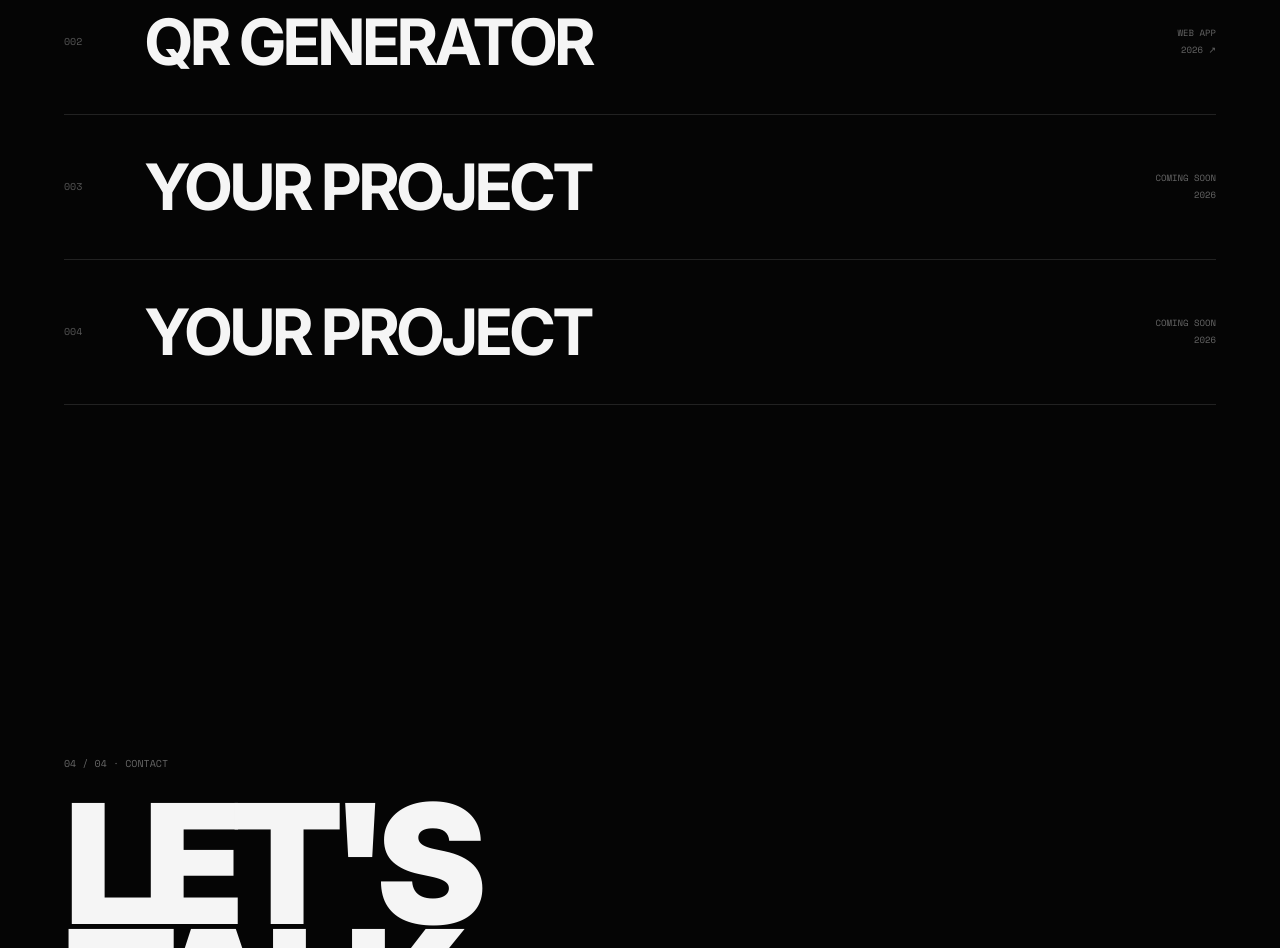
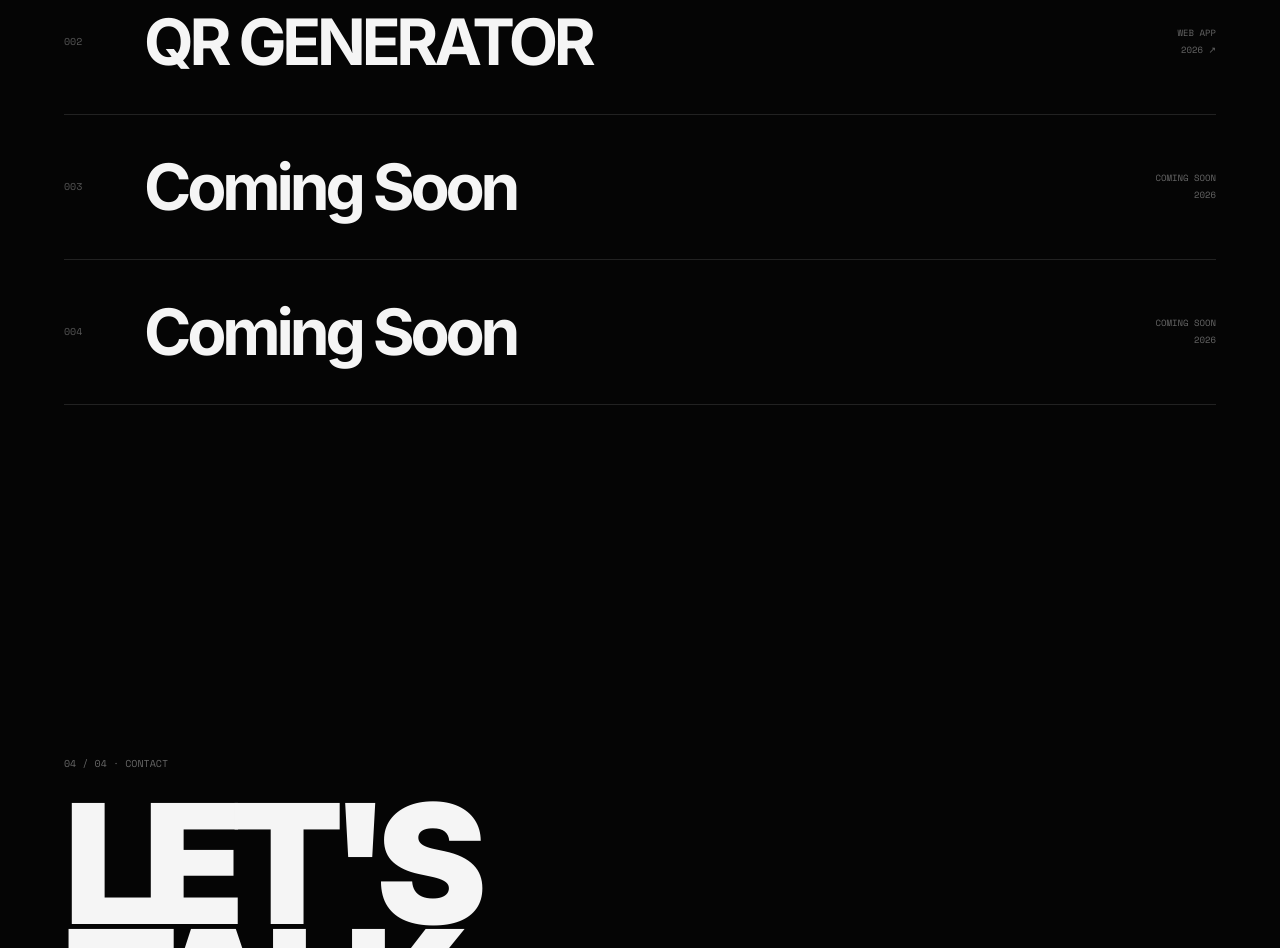
Before and after one commit to ARTHXYZ322/arthexe, a plain HTML site: page index.html in a window 1280 px wide. Shown: the part 2951-3899 px from the top of the page. Drawn offline with nearby package versions, Linux system fonts and the light colour scheme.

Commit message:
Update project names to 'Coming Soon'

```diff
--- a/index.html
+++ b/index.html
@@ -747,14 +747,14 @@ footer{
 
     <a class="project reveal" href="#" target="_blank">
       <span class="project-number">003</span>
-      <span class="project-name">YOUR PROJECT</span>
+      <span class="project-name">Coming Soon</span>
       <span class="project-meta">COMING SOON<br>2026</span>
       <span class="project-arrow">↗</span>
     </a>
 
     <a class="project reveal" href="#" target="_blank">
       <span class="project-number">004</span>
-      <span class="project-name">YOUR PROJECT</span>
+      <span class="project-name">Coming Soon</span>
       <span class="project-meta">COMING SOON<br>2026</span>
       <span class="project-arrow">↗</span>
     </a>
```
